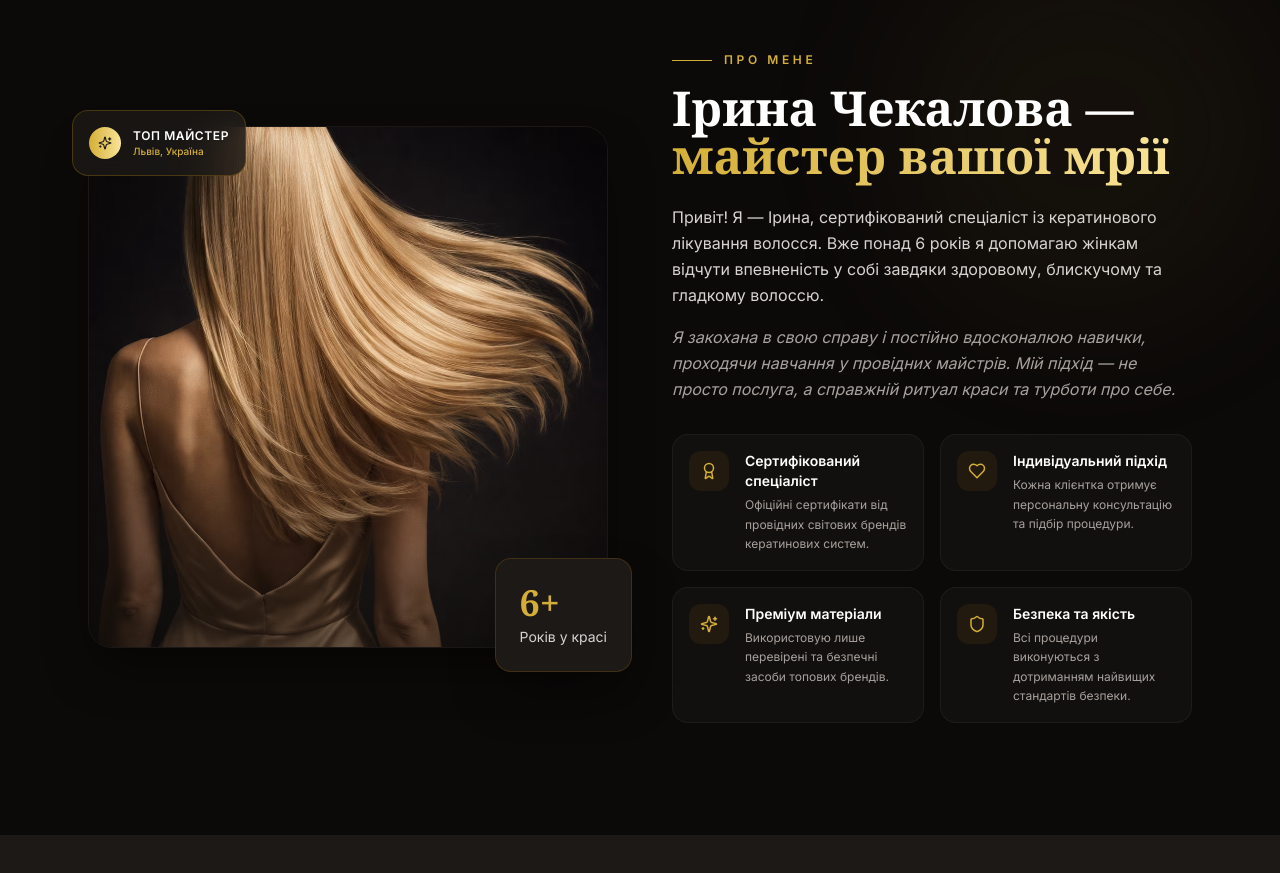
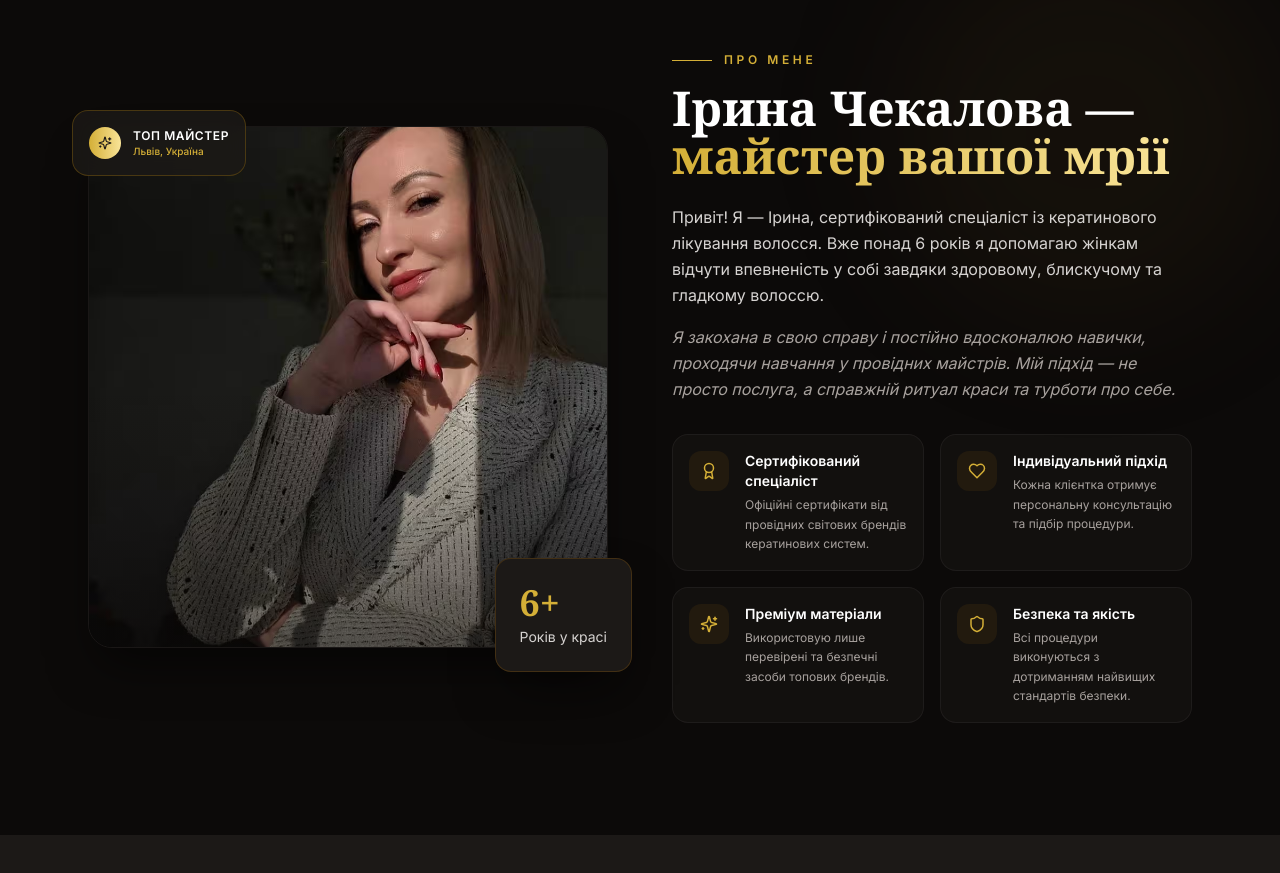
Before and after one commit to vasyl-digimon/haircare-mvp-website, a React (Vite) app: page / in a window 1280 px wide. Shown: the part 860-1733 px from the top of the page. Built offline with nearby package versions, Linux system fonts and the light colour scheme.

Commit message:
master image in about

```diff
--- a/src/components/About.tsx
+++ b/src/components/About.tsx
@@ -37,7 +37,7 @@ export default function About() {
           <div className="relative">
             <div className="relative rounded-3xl overflow-hidden shadow-2xl shadow-black/60 border border-stone-800/50">
               <img
-                src="/about.avif"
+                src="/iryna-master.avif"
                 alt="Процес професійного догляду за волоссям"
                 className="w-full h-[520px] object-cover object-center"
               />
```
Also changed, not shown: public/iryna-master.avif (added).
